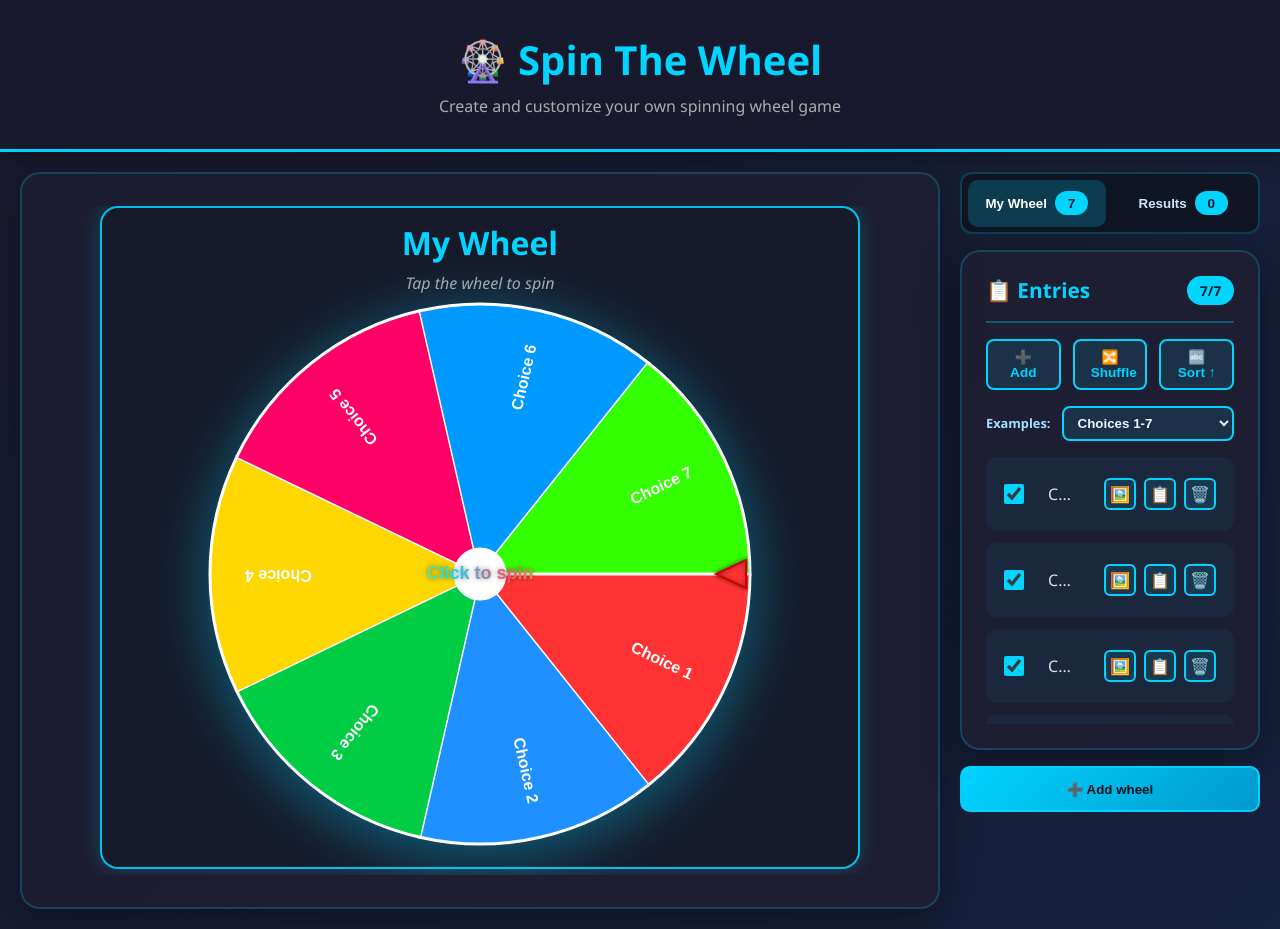
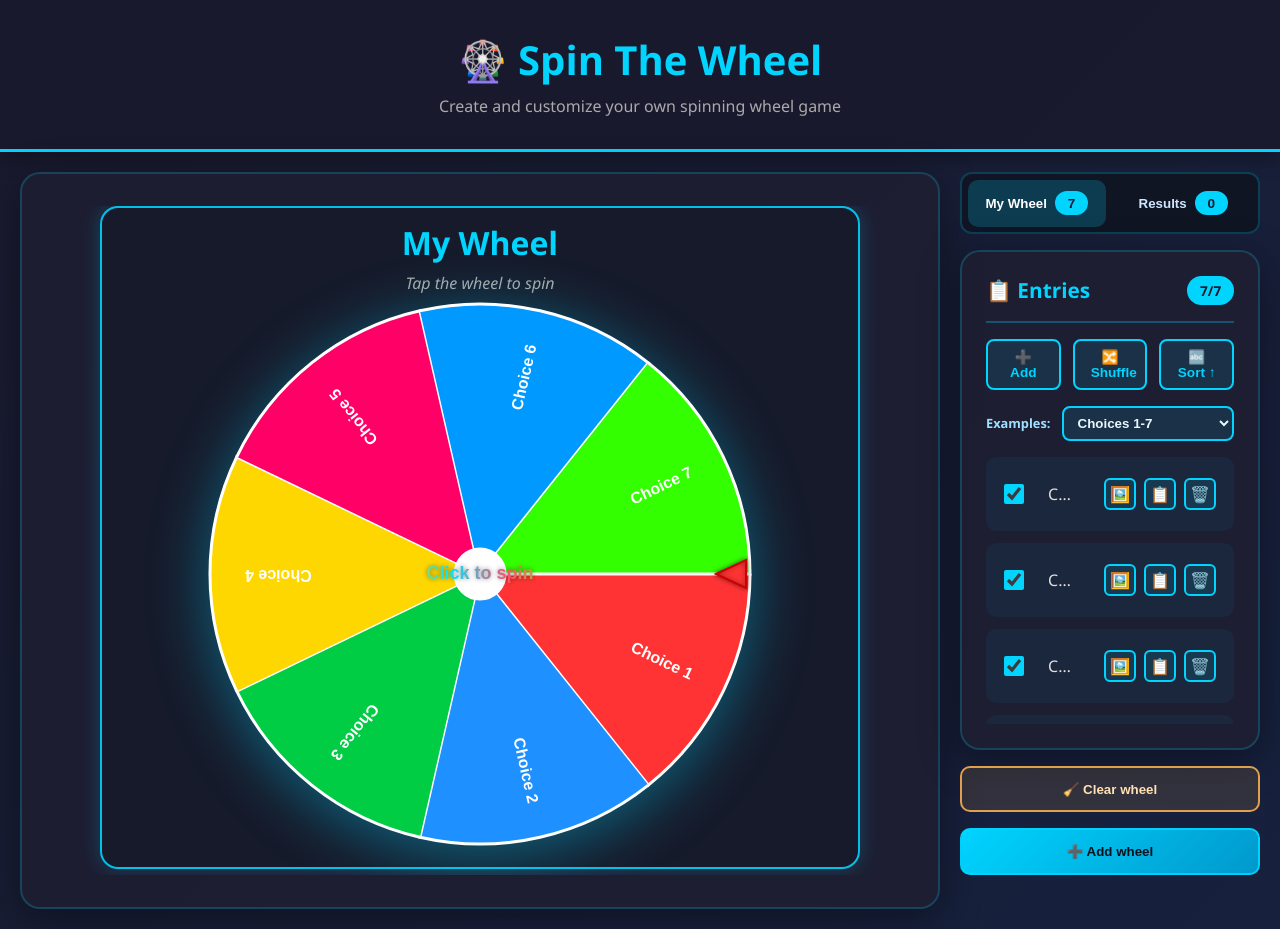
Before and after one commit to bikram73/Spin_The_Wheel_Game, a React (Vite) app: page / in a window 1280 px wide. Built offline with nearby package versions, Linux system fonts and the light colour scheme; the HTML template or start-up script is replaced by a standard one.

Commit message:
first commit

```diff
--- a/src/App.jsx
+++ b/src/App.jsx
@@ -248,6 +248,27 @@ export default function App() {
     setPanelTab('entries');
   };
 
+  const clearActiveWheel = () => {
+    if (!activeWheel) return;
+
+    const confirmed = window.confirm('Clear this wheel? This will remove all entries and results.');
+    if (!confirmed) return;
+
+    updateWheel(activeWheel.id, (wheel) => ({
+      ...wheel,
+      entries: [],
+      results: [],
+      selectedResult: null,
+      isSpinning: false,
+    }));
+
+    if (winnerPopup?.wheelId === activeWheel.id) {
+      setWinnerPopup(null);
+    }
+    setCombinedPopup(null);
+    setRecentSpinWinners((prev) => prev.filter((item) => item.wheelId !== activeWheel.id));
+  };
+
   const closeWinnerPopup = () => {
     setWinnerPopup(null);
   };
@@ -412,6 +433,10 @@ export default function App() {
               />
 
               <div className="panel-bottom-actions">
+                <button className="clear-wheel-button" onClick={clearActiveWheel}>🧹 Clear wheel</button>
+              </div>
+
+              <div className="panel-bottom-actions">
                 <button
                   className="add-wheel-button"
                   onClick={addWheel}
--- a/src/styles.css
+++ b/src/styles.css
@@ -386,6 +386,21 @@ body,
   opacity: 0.45;
   cursor: not-allowed;
   filter: none;
+}
+
+.clear-wheel-button {
+  width: 100%;
+  border: 2px solid rgba(255, 180, 80, 0.85);
+  background: rgba(255, 180, 80, 0.12);
+  color: #ffe1b3;
+  font-weight: 800;
+  border-radius: 10px;
+  padding: 0.85rem 1rem;
+  cursor: pointer;
+}
+
+.clear-wheel-button:hover {
+  background: rgba(255, 180, 80, 0.2);
 }
 
 .remove-wheel-button {
```
